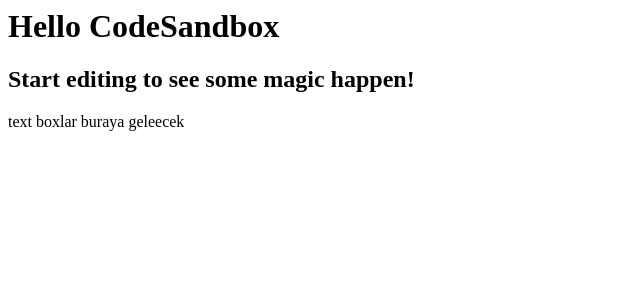
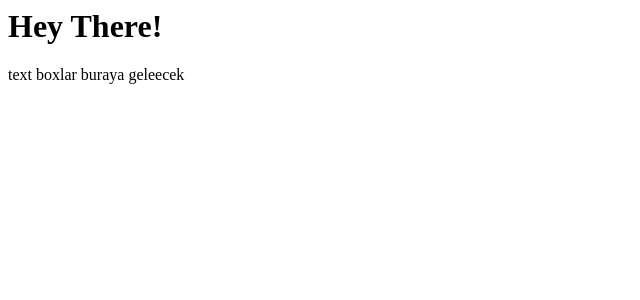
Before and after one commit to canzilla/woodpecker, a React app: page / in a window 1280 px wide. Shown: the top 300 px of the page, without its empty margins (0-640 px from the left). Built offline with nearby package versions, Linux system fonts and the light colour scheme.

Commit message:
Update App.js

```diff
--- a/src/App.js
+++ b/src/App.js
@@ -6,8 +6,7 @@
 export default function App() {
   return (
     <div className="App">
-      <h1>Hello CodeSandbox</h1>
-      <h2>Start editing to see some magic happen!</h2>
+      <h1>Hey There!</h1>
       <TextBoxes />
       <MessageBox />
     </div>
```
